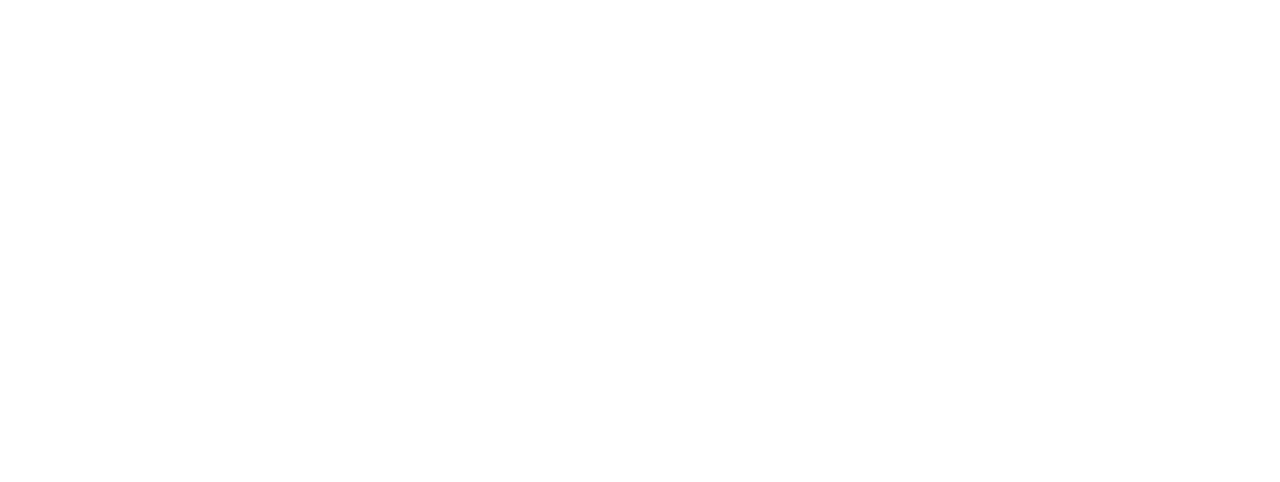
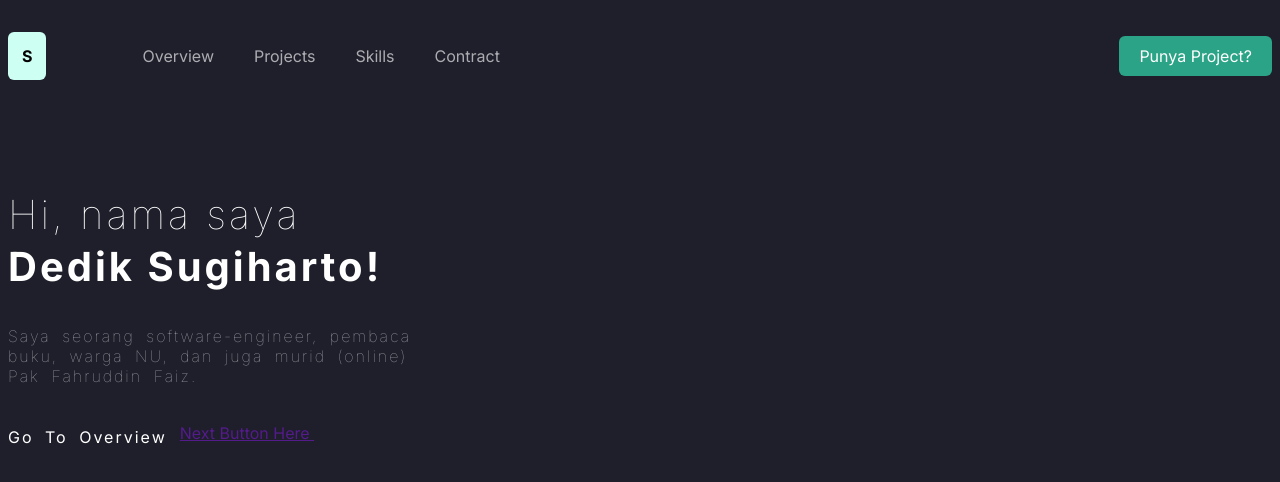
Before and after one commit to fdhlnrzzmn/portfolio-template, a plain HTML site: page index.html in a window 1280 px wide. Drawn offline with Linux system fonts and the light colour scheme.

Commit message:
feat: menambahkan navbar

```diff
--- a/index.html
+++ b/index.html
@@ -4,8 +4,59 @@
     <meta charset="UTF-8">
     <meta name="viewport" content="width=device-width, initial-scale=1.0">
     <title>Portfolio Template</title>
+    <link rel="shortcut icon" href="/assets/favicon.ico">
+    <link rel="preconnect" href="https://fonts.googleapis.com">
+    <link rel="preconnect" href="https://fonts.gstatic.com" crossorigin>
+    <link href="https://fonts.googleapis.com/css2?family=Inter:wght@100;400;600;700;900&family=Roboto:wght@400;500&display=swap" rel="stylesheet">
+    <link href="./style.css" rel="stylesheet">
 </head>
 <body>
 
+    <header id="header" class="container header">
+        <div class="nav">
+            <div class="logo">
+                <a href="">S</a>
+            </div>
+            <nav>
+                <ul>
+                    <li>Overview</li>
+                    <li>Projects</li>
+                    <li>Skills</li>
+                    <li>Contract</li>
+                </ul>
+            </nav>
+        </div>
+        <div class="button">
+            <a href="">Punya Project?</a>
+        </div>
+    </header>
+
+    <section id="overview" class="container hero">
+        <div>
+            <h1><span class="font-thin">Hi, nama saya</span><br>Dedik Sugiharto!</span></h1>
+            <p class="font-thin">Saya seorang software-engineer, pembaca<br>buku, warga NU, dan juga murid (online)<br>Pak Fahruddin Faiz.</p>
+            <div>
+                <p>Go To Overview</p>
+                <a href="">Next Button Here
+                    <img src="" alt="">
+                </a>
+            </div>
+            <div>
+
+            </div>
+        </div>
+        <div>
+
+        </div>
+    </section>
+
+    <section id="projects" class="container"></section>
+
+    <section id="skills" class="container"></section>
+
+    <section id="contacts" class="container"></section>
+
+    <footer id="footer" class="container"></footer>
+
 </body>
 </html>
--- a/style.css
+++ b/style.css
@@ -0,0 +1,121 @@
+body{
+    background-color: #1E1F2B;
+    color: #fff;
+    font-family: 'Inter', sans-serif;
+    font-size: 16px;
+}
+
+.container{
+    max-width: 1280px;
+    margin-left: auto;
+    margin-right: auto;
+}
+
+.font-regular{
+    font-weight: 400;
+}
+
+.font-thin{
+    font-weight: 200;
+}
+
+.font-bold{
+    font-weight: bold;
+}
+
+
+/* Header */
+.header{
+    display: flex;
+    justify-content: space-between;
+    align-self: center;
+    margin-top: 30px;
+}
+
+.logo{
+    align-self: center;
+}
+
+.logo a{
+    background-color: #CDFFF3;
+    color: #000;
+    font-weight: bold;
+    border-radius: 6px;
+    padding: 14px;
+    text-decoration: none;
+    align-self: center;
+}
+
+.nav{
+    display: flex;
+    gap: 56px;
+}
+
+.nav ul{
+    display: flex;
+    gap: 40px;
+    list-style-type: none;
+    color: #ffffffa1;
+}
+
+.nav nav ul li:hover{
+    color: white;
+    text-decoration: underline;
+    transition: all 1s;
+}
+
+.button{
+    align-self: center;
+}
+
+.button a{
+    padding: 10px 20px 10px 20px;
+    background-color: #2BA386;
+    color: white;
+    text-decoration: none;
+    border-radius: 6px;
+}
+
+.button a:hover{
+    background-color: #4ec3a8;
+}
+
+/* Hero */
+.hero{
+    margin-top: 107px;
+}
+
+.hero h1{
+    letter-spacing: 3px;
+    line-height: 1.3;
+    font-size: 40px;
+}
+
+.hero p{
+    color: #ffffffa1;
+    word-spacing: 5px;
+    letter-spacing: 2px;
+}
+
+.hero div div{
+    display: flex;
+    align-items: center;
+}
+
+.hero div div p{
+    color: white;
+    font-weight: 500;
+    margin-top: 25px;
+    margin-right: 13px;
+}
+
+
+/* Overview */
+
+/* Projects */
+
+/* Skills */
+
+/* Contact */
+
+/* Footer */
```
Also changed, not shown: assets/favicon.ico (added), assets/logo.png (added), 2 other files.
